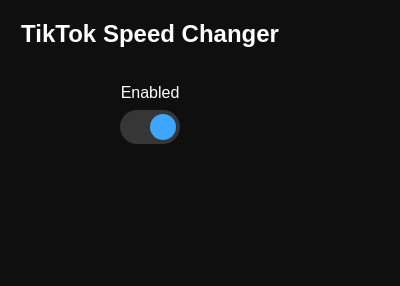
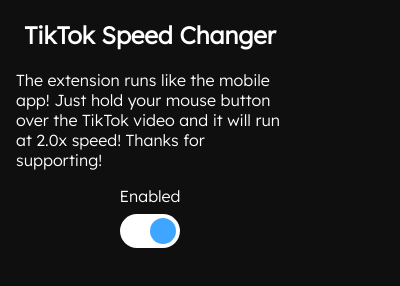
Before and after one commit to rogertruong7/TikTok-Speed-Chrome-Extension, a browser extension: page html/popup.html in a window 400 px wide. Drawn offline with Linux system fonts and the light colour scheme; a web font is replaced by a local one.

Commit message:
added speed text to let user know if 2x speed is working

```diff
--- a/css/popup.css
+++ b/css/popup.css
@@ -6,13 +6,18 @@
   flex-direction: column;
   align-items: center;
   font-size: 1em;
-  font-family: sans-serif;
+  font-family: "Lexend Deca", sans-serif;
   margin: 0;
 }
 
 .option-container {
   margin-top: 1em;
   margin-bottom: 1em;
+}
+
+#description {
+  margin-left: 1em;
+  margin-right: 1em;
 }
 
 a {
@@ -61,7 +66,7 @@
   left: 0;
   right: 0;
   bottom: 0;
-  background-color: #363636;
+  background-color: #ffffff;
   -webkit-transition: 0.4s;
   transition: 0.4s;
   /* Rounded sliders */
@@ -85,7 +90,7 @@
 }
 
 input + .slider:before {
-  background-color: #FFFFFF;
+  background-color: #ff2c2c;
 }
 input:checked + .slider:before {
   background-color: #3EA6FF;
--- a/html/popup.html
+++ b/html/popup.html
@@ -7,9 +7,16 @@
     <meta name="viewport" content="width=device-width, initial-scale=1.0">
     <title >TikTok Extension</title>
     <link rel="stylesheet" href="../css/popup.css">
+    <link
+      href="https://fonts.googleapis.com/css2?family=Brawler&family=DM+Serif+Display&family=Lato&family=Lexend+Deca:wght@300&family=Marcellus&family=Nova+Square&family=Passion+One&family=Righteous&family=Sora:wght@300;400&display=swap"
+      rel="stylesheet"
+    />
 </head>
 <body>
     <h2>TikTok Speed Changer</h2>
+    <div id="description">
+        The extension runs like the mobile app! Just hold your mouse button over the TikTok video and it will run at 2.0x speed! Thanks for supporting!
+    </div>
     <div class="option-container collumn">
         <label id="enabled_text" for="enabled">
             Enabled
```
Also changed, not shown: js/script.js (+24 -3 lines), images/speed2x.png (added), js/speed2x.png (added), manifest.json.
